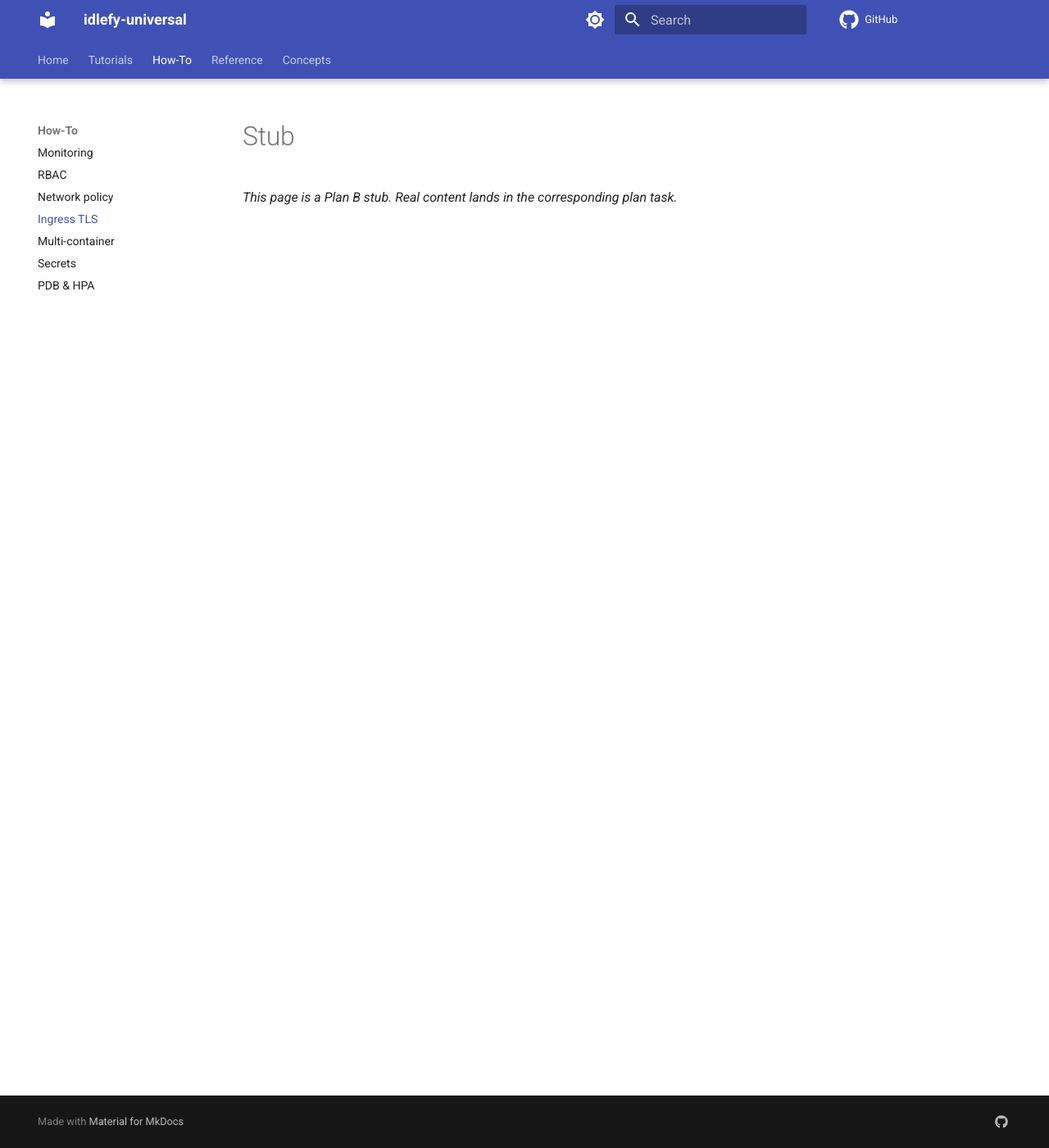
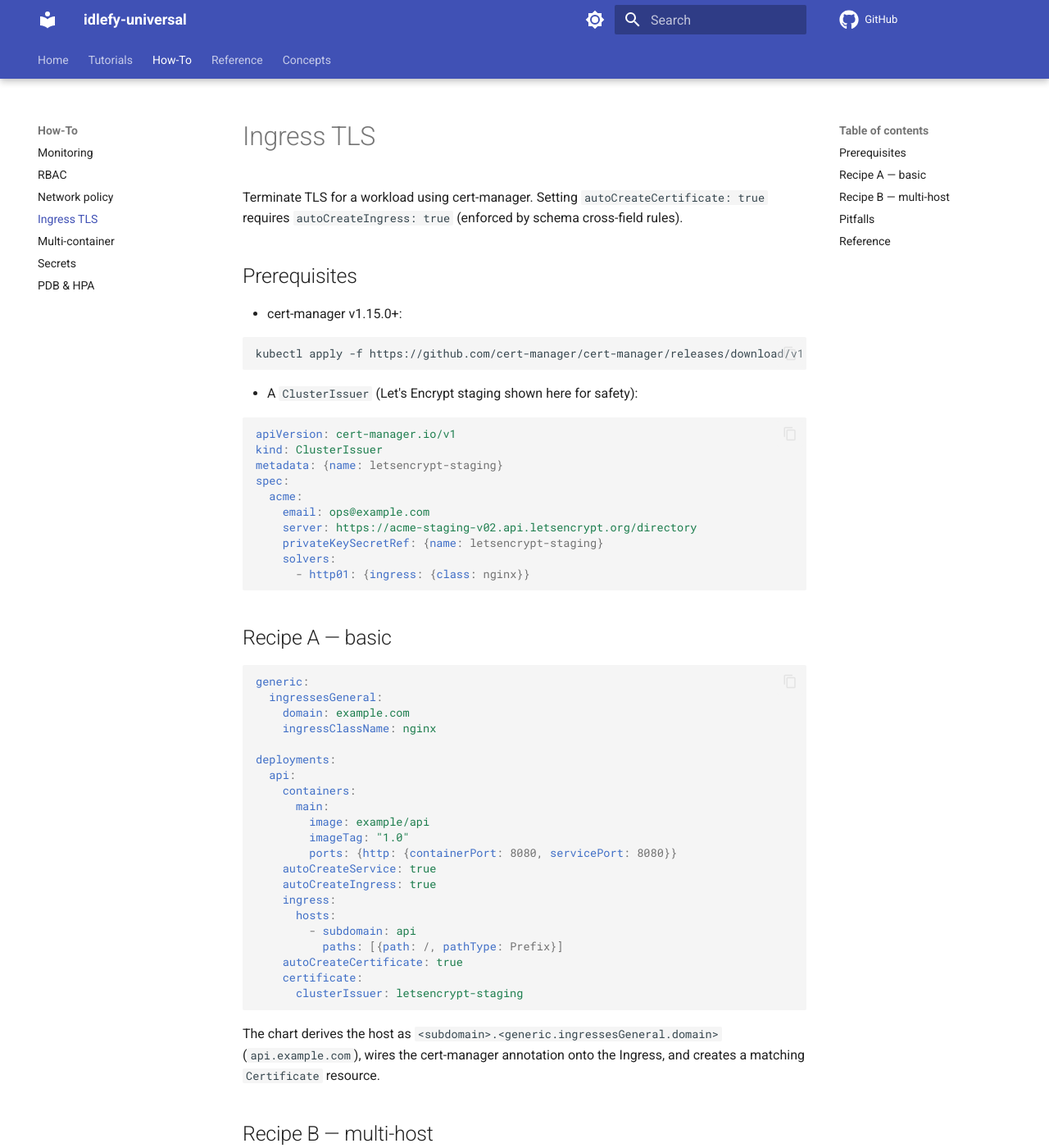
Before and after one commit to idlefy/idlefy-universal, an MkDocs documentation site: the page built from docs/how-to/ingress-tls.md, in a window 1280 px wide and 1400 px high. Shown: the whole window at 82% size. Built offline with MkDocs 1.6.1 and Material for MkDocs 9.7.7, drawn with Linux system fonts in a browser that asks for light colours; comment, search, counter and statistics services are not loaded; some of the changed text lies outside the part shown.

Commit message:
docs(how-to): ingress-tls recipes
Co-Authored-By: Claude Opus 4.7 <noreply@anthropic.com>

````diff
--- a/docs/how-to/ingress-tls.md
+++ b/docs/how-to/ingress-tls.md
@@ -1,3 +1,88 @@
-# Stub
+# Ingress TLS
 
-_This page is a Plan B stub. Real content lands in the corresponding plan task._
+Terminate TLS for a workload using cert-manager. Setting
+`autoCreateCertificate: true` requires `autoCreateIngress: true`
+(enforced by schema cross-field rules).
+
+## Prerequisites
+
+- cert-manager v1.15.0+:
+
+  ```bash
+  kubectl apply -f https://github.com/cert-manager/cert-manager/releases/download/v1.15.0/cert-manager.yaml
+  ```
+
+- A `ClusterIssuer` (Let's Encrypt staging shown here for safety):
+
+  ```yaml
+  apiVersion: cert-manager.io/v1
+  kind: ClusterIssuer
+  metadata: {name: letsencrypt-staging}
+  spec:
+    acme:
+      email: ops@example.com
+      server: https://acme-staging-v02.api.letsencrypt.org/directory
+      privateKeySecretRef: {name: letsencrypt-staging}
+      solvers:
+        - http01: {ingress: {class: nginx}}
+  ```
+
+## Recipe A — basic
+
+```yaml
+generic:
+  ingressesGeneral:
+    domain: example.com
+    ingressClassName: nginx
+
+deployments:
+  api:
+    containers:
+      main:
+        image: example/api
+        imageTag: "1.0"
+        ports: {http: {containerPort: 8080, servicePort: 8080}}
+    autoCreateService: true
+    autoCreateIngress: true
+    ingress:
+      hosts:
+        - subdomain: api
+          paths: [{path: /, pathType: Prefix}]
+    autoCreateCertificate: true
+    certificate:
+      clusterIssuer: letsencrypt-staging
+```
+
+The chart derives the host as `<subdomain>.<generic.ingressesGeneral.domain>`
+(`api.example.com`), wires the cert-manager annotation onto the Ingress,
+and creates a matching `Certificate` resource.
+
+## Recipe B — multi-host
+
+```yaml
+    ingress:
+      hosts:
+        - subdomain: api
+          paths: [{path: /, pathType: Prefix}]
+        - subdomain: admin
+          paths: [{path: /, pathType: Prefix}]
+```
+
+One `Certificate` per host is created automatically.
+
+## Pitfalls
+
+- **Use staging first.** Let's Encrypt production has tight rate limits
+  per registered domain. Validate end-to-end on staging, then switch
+  `clusterIssuer:` to `letsencrypt-prod`.
+- **`secretName` collisions.** Each `Certificate` writes to a Secret.
+  If two charts request the same `secretName` the second overwrite
+  invalidates the first.
+
+## Reference
+
+- [`autoCreateIngress`](../reference/values.md#deploymentspec-autocreateingress)
+- [`ingress`](../reference/values.md#deploymentspec-ingress)
+- [`autoCreateCertificate`](../reference/values.md#deploymentspec-autocreatecertificate)
+- [`certificate`](../reference/values.md#deploymentspec-certificate)
+- [`generic.ingressesGeneral`](../reference/values.md#ingressesgeneralconfig)
````
